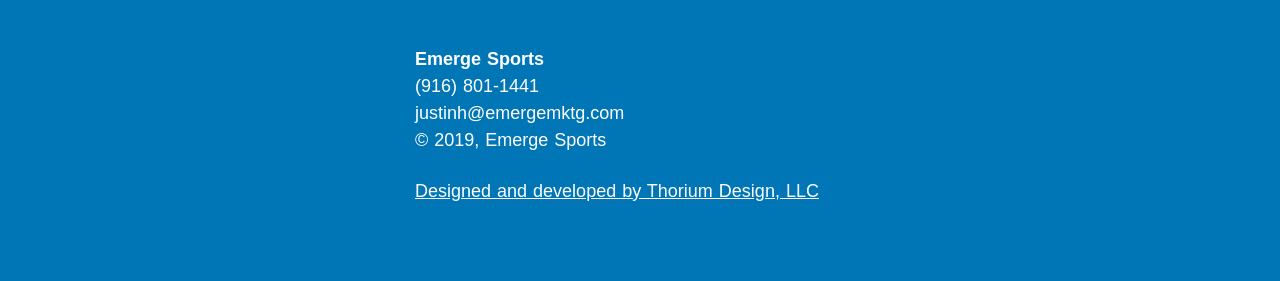
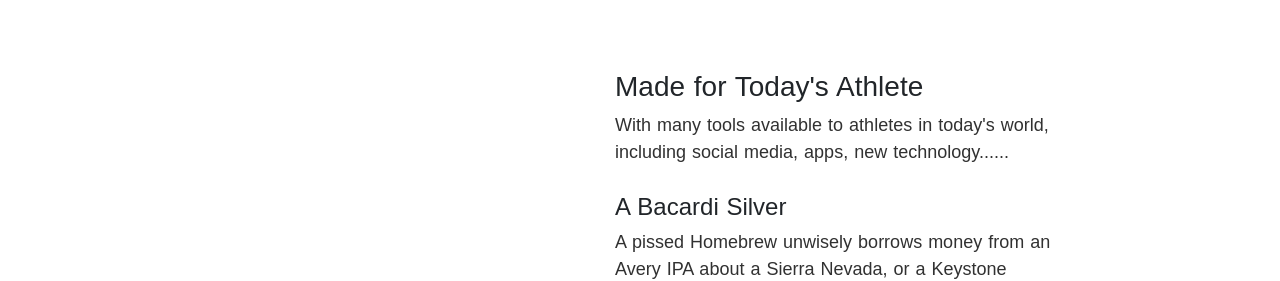
Before and after one commit to jorge-castellon-jr/sports-marketing, a Nuxt app: page / in a window 1280 px wide. Shown: the part 446-727 px from the top of the page. Built offline with nearby package versions, Linux system fonts and the light colour scheme; a web font is replaced by a local one.

Commit message:
fixed blocks

```diff
--- a/pages/index.vue
+++ b/pages/index.vue
@@ -8,7 +8,7 @@
         <phoneSVG />
         {{ formatPhoneNumber(phone) }}
       </b-button>
-      <Block :blocks="home.blocks"/>
+      <Blocks :blocks="home.blocks"/>
     </b-container>
   </b-row>
 </template>
```
